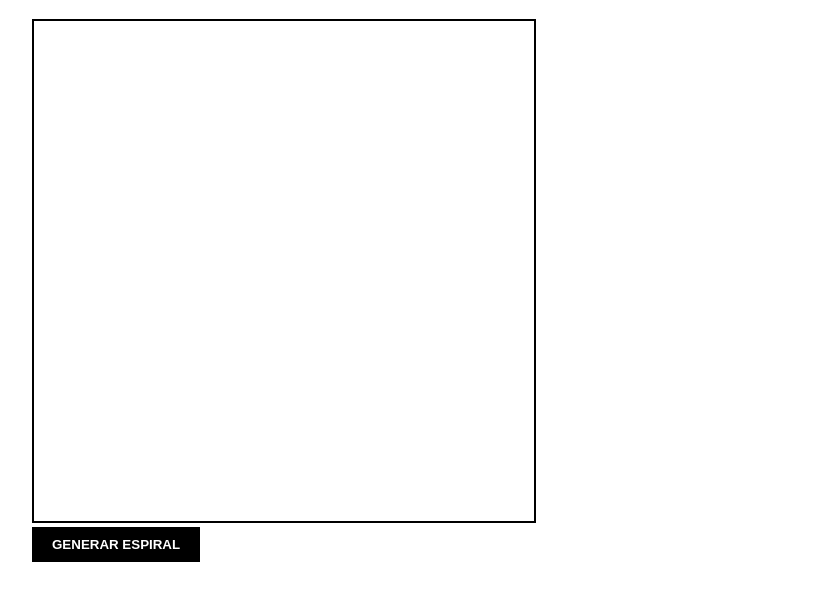
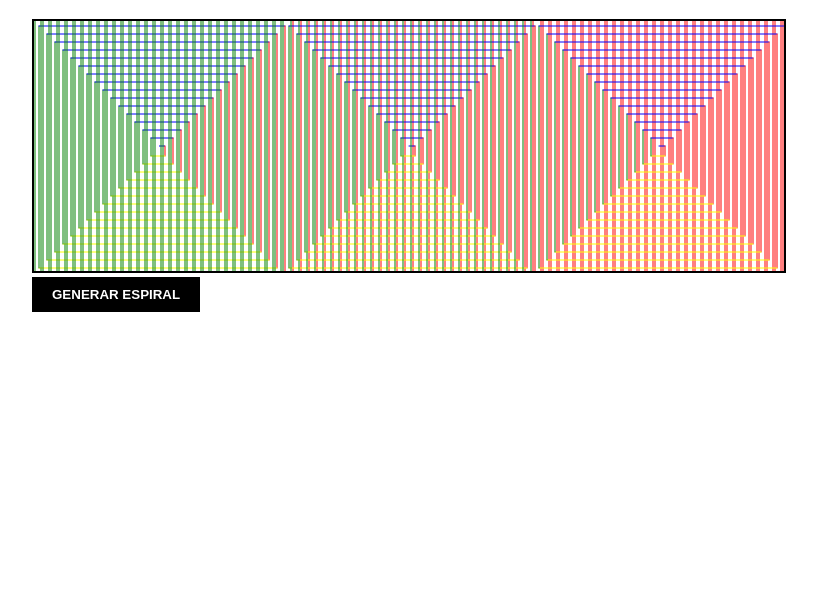
Before and after one commit to SantiagoCode/Espirales, a plain HTML site: page index.html in a window 1280 px wide. Both pictures are taken after a click on the button "GENERAR ESPIRAL". Shown: the part 61-662 px from the top of the page, without its empty margins (6-823 px from the left). Drawn offline with Linux system fonts and the light colour scheme.

Commit message:
Matriz de color

```diff
--- a/index.html
+++ b/index.html
@@ -8,7 +8,7 @@
   <body>
     <div class="container">
       <h1>Espiral</h1>
-      <canvas id="canvas" class="canvas" width="500" height="500"></canvas>
+      <canvas id="canvas" class="canvas" width="750" height="250"></canvas>
       <br>
       <button id="btn" class="btn" type="button" name="button">
         GENERAR ESPIRAL
--- a/script.js
+++ b/script.js
@@ -1,17 +1,69 @@
 var canvas = document.getElementById("canvas");
-var contexto = canvas.getContext("2d");
+var lienzo = canvas.getContext("2d");
 
-var grosor = 5;
-var color = "blue";
-var xinicial = 250;
-var yinicial = 250;
+var grosor = 1;
+var color_r = "blue";
+var color_d = "red";
+var color_l = "yellow";
+var color_u = "green";
+
+var xinicial_A = 125;
+var xinicial_B = 375;
+var xinicial_C = 625;
+
+var yinicial = 125;
+
+var step_one = 2;
+var step_two, x, y;
+var suma = 4;
 
 var btn = document.getElementById("btn");
-btn.addEventListener("click", generar);
+btn.addEventListener("click", call);
 
-function generar()
+function call()
 {
+  generar(xinicial_A, yinicial, step_one);
+  generar(xinicial_B, yinicial, step_one);
+  generar(xinicial_C, yinicial, step_one);
+}
 
+function generar(xinicial, yinicial, step_one)
+{
+  for (var i = 0; i < 100; i++)
+  {
+    // a la derecha
+    step_one = step_one + suma;
+    x = xinicial + step_one;
+    y = yinicial;
+    dibujante(color_r, xinicial, yinicial, x, y);
+
+    xinicial = x;
+    yinicial = y;
+
+    // hacia abajo
+    step_one = step_one + suma;
+    y = yinicial + step_one;
+    dibujante(color_d, xinicial, yinicial, x, y);
+
+    xinicial = x;
+    yinicial = y;
+
+    // hacia la izquierda
+    step_one = step_one + suma;
+    x = xinicial - step_one;
+    dibujante(color_l, xinicial, yinicial, x, y);
+
+    xinicial = x;
+    yinicial = y;
+
+    // hacia arriba
+    step_one = step_one + suma;
+    y = yinicial - step_one;
+    dibujante(color_u, xinicial, yinicial, x, y);
+
+    xinicial = x;
+    yinicial = y;
+  }
 }
 
 // FUNCION PRINCIPAL PARA DIBUJAR
```
